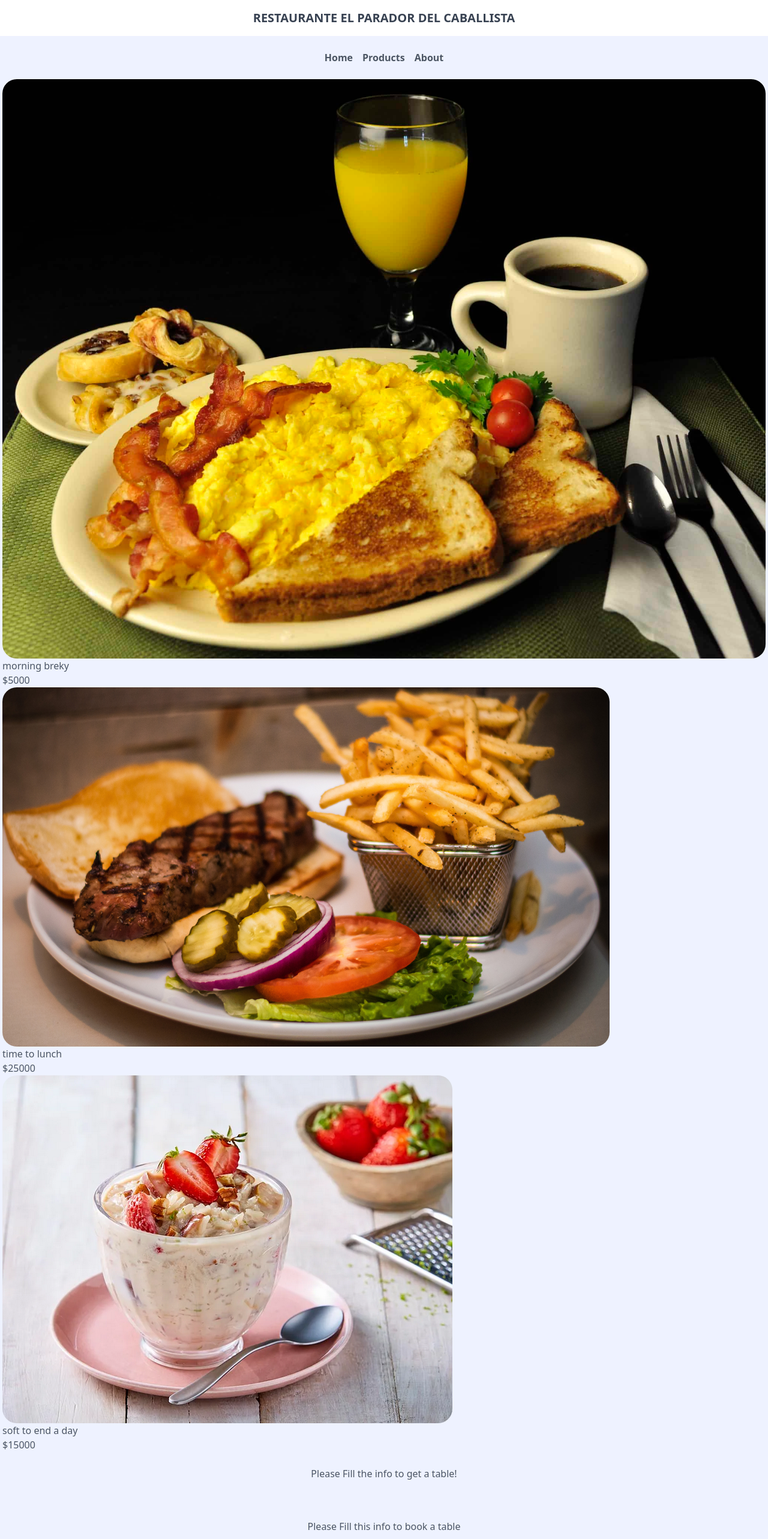
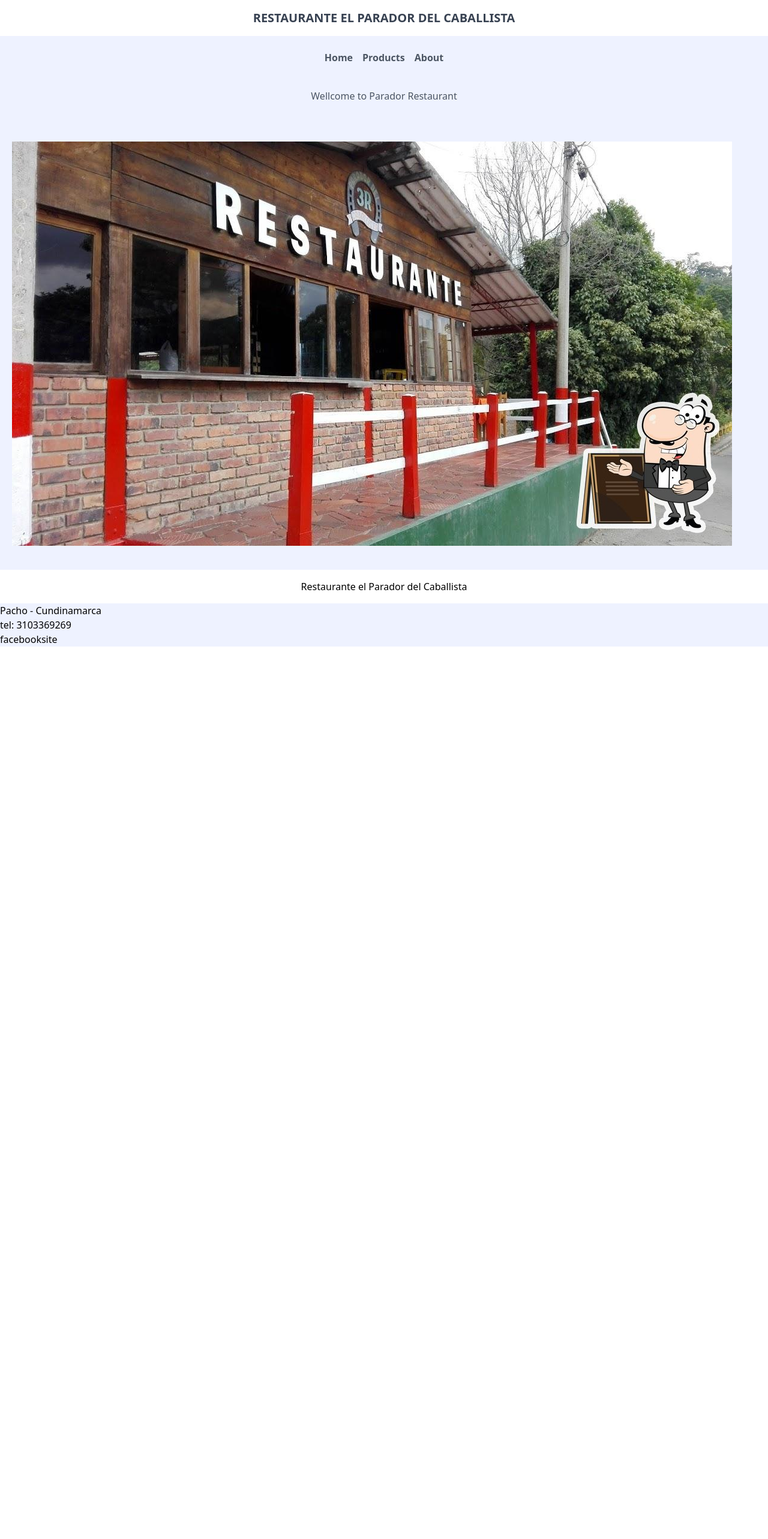
Before and after one commit to jcsanchezg/proyect4, a React (Create React App) app: page /home in a window 1280 px wide. Before the commit this address led to /. Shown: the top 2566 px of the page at 60% size. After the commit the page ends 1078 px from the top, so only its background shows below. Built offline with nearby package versions, Linux system fonts and the light colour scheme.

Commit message:
navigation ok

```diff
--- a/src/App.jsx
+++ b/src/App.jsx
@@ -4,15 +4,17 @@ import { Routes, Route, Navigate } from "react-router-dom";
 import Layout from "./pages/Layout";
 import Product from './pages/Products';
 import About from './pages/About';
+import Home from "./pages/Home";
 
 function App() {
   return (
       <Routes>
-        <Route path="/" element={<Layout />}/>
+        <Route path="/" element={<Layout />}>
+          <Route path='home' element={<Home />} />
           <Route path='product' element={<Product />} />
           <Route path='about' element={<About />} />
-        {/* </Route>  */}
-        <Route path='*' element={<Navigate to="/" />} />
+        </Route>
+        <Route path='*' element={<Navigate to="/home" />} />
       </Routes>
   );
 }
--- a/src/pages/About.jsx
+++ b/src/pages/About.jsx
@@ -5,7 +5,9 @@ const About = () => {
 
     return (
     <React.Fragment>
-        <h1 className=" text-center mb-16">Please Fill the info to get a table!</h1>
+        <h1 className=" text-center mb-16">Something about Us!</h1>
+        <p>Lorem ipsum dolor sit amet, consectetur adipisicing elit. Sapiente excepturi eius totam veritatis, officia pariatur sequi fugit distinctio voluptatem, voluptates tempore? Aliquam omnis corporis tempore asperiores obcaecati illo nisi sed laboriosam exercitationem, ut quod nostrum quisquam debitis itaque non, qui minus odio reiciendis quam dolores error nihil, fugit illum? Dolorem.</p>
+        <br className=" mb-5"/>
         <FormReservation />
     </React.Fragment>
     )
--- /dev/null
+++ b/src/pages/Home.jsx
@@ -0,0 +1,14 @@
+import React from "react";
+
+import logo from '../images/restauranttittle.jpg';
+
+const Home = () => {
+
+    return (
+    <React.Fragment>
+        <h1 className=" text-center mb-16">Wellcome to Parador Restaurant</h1>
+        <img src={logo} alt="logo"/>
+    </React.Fragment>
+    )
+}
+export default Home;
--- a/src/pages/Layout.jsx
+++ b/src/pages/Layout.jsx
@@ -1,6 +1,5 @@
 import React from 'react';
-import Product from './Products';
-import About from './About';
+import { Outlet } from 'react-router-dom';
 
 
 
@@ -15,7 +14,7 @@ const Layout = () => {
             </h1>
             <nav className="mt-6">
                 <ul className="flex justify-center  items-center space-x-4">
-                    <li><a href="/" className="text-md font-semibold text-gray-600 hover:text-gray-800">Home</a></li>
+                    <li><a href="/Home" className="text-md font-semibold text-gray-600 hover:text-gray-800">Home</a></li>
                     <li><a href="/product" className="text-md font-semibold text-gray-600 hover:text-gray-800">Products</a></li>
                     <li><a href="/about" className="text-md font-semibold text-gray-600 hover:text-gray-800">About</a></li>
                 </ul>
@@ -23,12 +22,10 @@ const Layout = () => {
         </header>
         <section className="min-h-screen body-font text-gray-600">
             <div className="container mx-auto px-5 py-10">
-                <div className="-m-4 flex flex-wrap">
-                    <Product />
-                </div>
-            </div>
-            <div>
-                <About />
+                {/* <div className="-m-4 flex flex-wrap">
+                    <Home />
+                </div> */}
+            <Outlet />
             </div>
         </section>
         <footer>
```
Also changed, not shown: src/images/restauranttittle.jpg (added).
